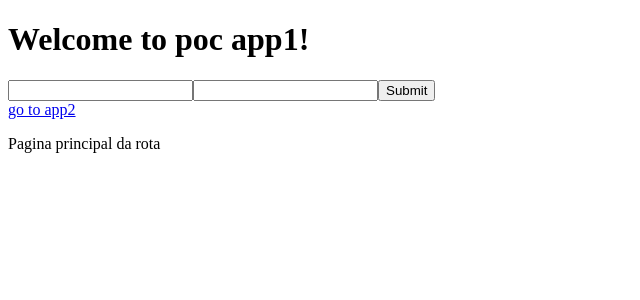
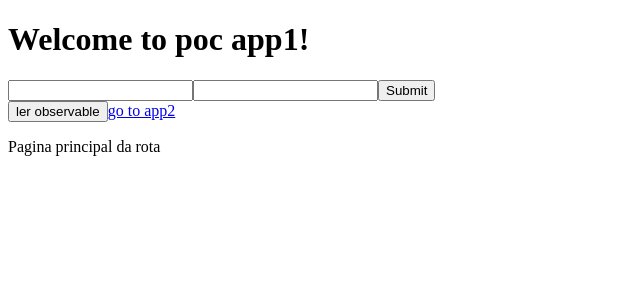
Before and after one commit to rodolfo-boas/app1-single-spa, an Angular app: page / in a window 1280 px wide. Shown: the top 300 px of the page, without its empty margins (0-640 px from the left). Built offline with nearby package versions, Linux system fonts and the light colour scheme.

Commit message:
criado observable e função de leitura e gravação

```diff
--- a/src/app/app.component.html
+++ b/src/app/app.component.html
@@ -8,6 +8,7 @@
   <button>Submit</button>
 </form>
 
+<button (click)="lerObservable()">ler observable</button>
 <a routerLink="/app2">go to app2</a>
 
 <router-outlet></router-outlet>
--- a/src/app/app.component.ts
+++ b/src/app/app.component.ts
@@ -1,15 +1,34 @@
 import { Component } from '@angular/core';
-import {NgForm} from '@angular/forms';
+import { NgForm } from '@angular/forms';
+import { BehaviorSubject, Observable } from 'rxjs';
+import { restoreView } from '@angular/core/src/render3';
 
 @Component({
   selector: 'micro-rod-app1',
   templateUrl: './app.component.html',
   styleUrls: ['./app.component.scss'],
 })
+
+
 export class AppComponent {
   title = 'app1';
+
+  valorForm: BehaviorSubject<any> = new BehaviorSubject(null);
+  valorForm$: Observable<any> = this.valorForm.asObservable();
+
   onSubmit(f: NgForm) {
+    console.log(f)
     console.log(f.value);  // { first: '', last: '' }
     console.log(f.valid);  // false
+    this.valorForm.next(f.value)
   }
+
+  lerObservable() {
+    this.valorForm$.subscribe(
+      retorno => {
+        console.log(retorno)
+      }
+    )
+  }
+
 }
```
